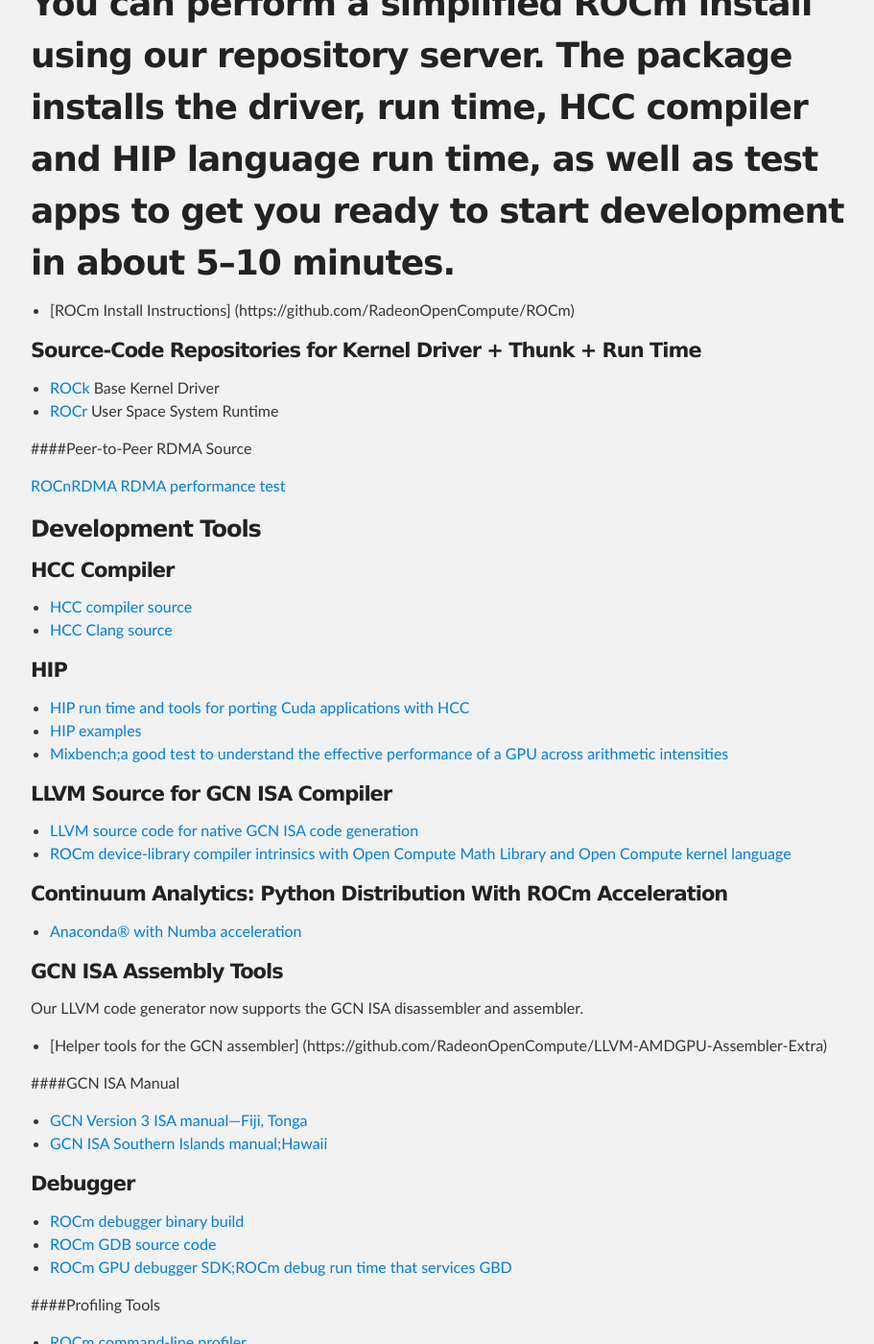
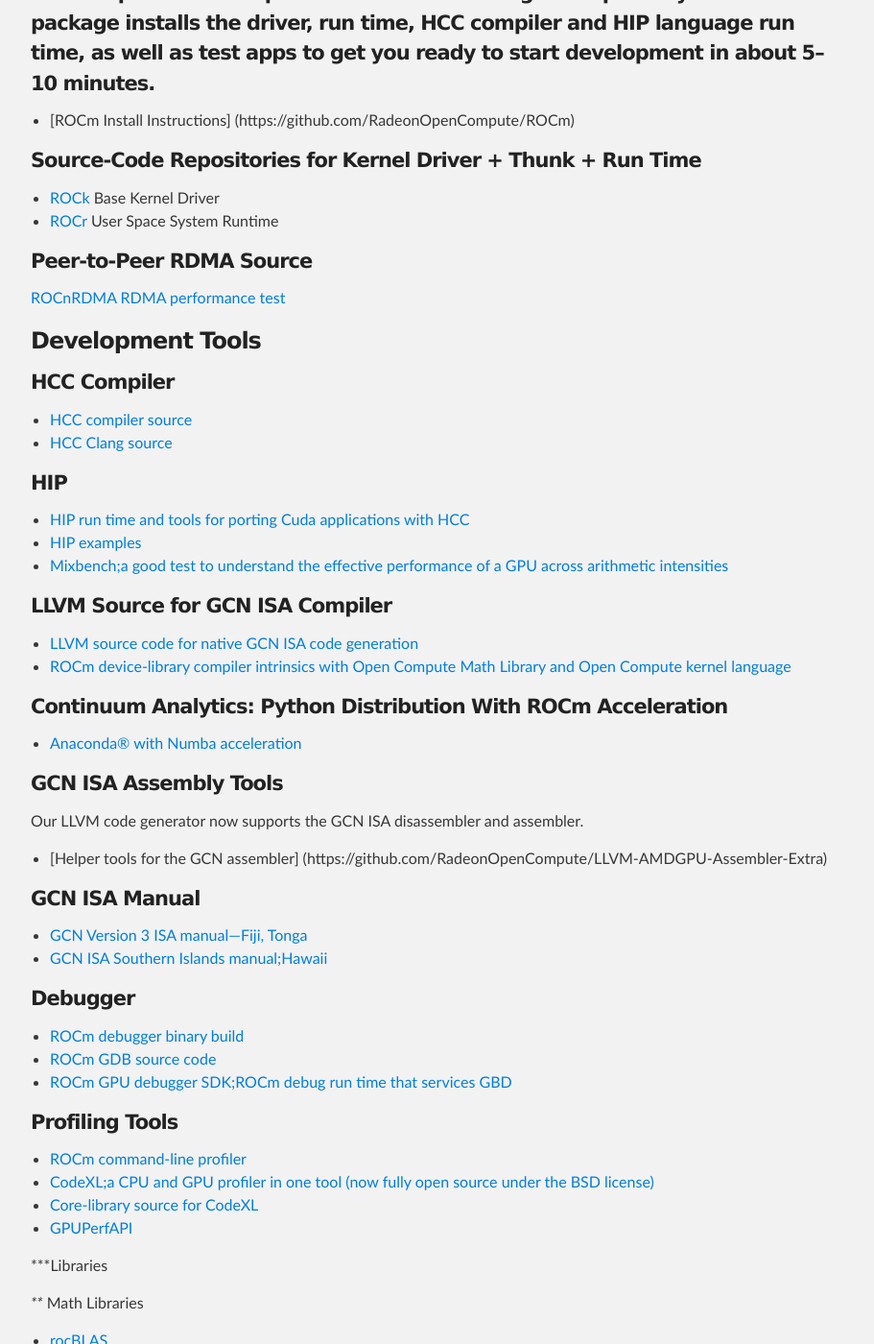
Before and after one commit to ROCm/ROCm.github.io, a Jekyll site: the page built from packages.md, in a window 1280 px wide and 1400 px high, scrolled down 376 px. Shown: the whole window at 96% size, without its empty margins (183-1094 px from the left). Built offline with Jekyll 4.4.1, drawn with Linux system fonts in a browser that asks for light colours.

```diff
--- a/packages.md
+++ b/packages.md
@@ -3,7 +3,7 @@ layout: default
 title: ROCm Optimized Applications and Libraries
 ---
 
-# You can perform a simplified ROCm install using our repository server. The package installs the driver, run time, HCC compiler and HIP language run time, as well as test apps to get you ready to start development in about 5&ndash;10 minutes.
+#### You can perform a simplified ROCm install using our repository server. The package installs the driver, run time, HCC compiler and HIP language run time, as well as test apps to get you ready to start development in about 5&ndash;10 minutes.
 * [ROCm Install Instructions] (https://github.com/RadeonOpenCompute/ROCm)
 
 
@@ -12,7 +12,7 @@ title: ROCm Optimized Applications and Libraries
 * [ROCk](https://github.com/RadeonOpenCompute/ROCK-Kernel-Driver) Base Kernel Driver
 * [ROCr](https://github.com/RadeonOpenCompute/ROCR-Runtime) User Space System Runtime
 
-####Peer-to-Peer RDMA Source
+#### Peer-to-Peer RDMA Source
 
 
 [ROCnRDMA](https://github.com/RadeonOpenCompute/ROCnRDMA)
@@ -48,7 +48,7 @@ Our LLVM code generator now supports the GCN ISA disassembler and assembler.
 
 * [Helper tools for the GCN assembler] (https://github.com/RadeonOpenCompute/LLVM-AMDGPU-Assembler-Extra)
 
-####GCN ISA Manual
+#### GCN ISA Manual
 
 
 * [GCN Version 3 ISA manual&mdash;Fiji, Tonga](http://amd-dev.wpengine.netdna-cdn.com/wordpress/media/2013/12/AMD_GCN3_Instruction_Set_Architecture_rev1.1.pdf)
@@ -60,7 +60,7 @@ Our LLVM code generator now supports the GCN ISA disassembler and assembler.
 * [ROCm GDB source code](https://github.com/RadeonOpenCompute/ROCm-GDB)
 * [ROCm GPU debugger SDK;ROCm debug run time that services GBD](https://github.com/RadeonOpenCompute/ROCm-GPUDebugSDK)
 
-####Profiling Tools
+#### Profiling Tools
 
 
 * [ROCm command-line profiler](https://github.com/RadeonOpenCompute/ROCm-Profiler)
@@ -70,7 +70,7 @@ Our LLVM code generator now supports the GCN ISA disassembler and assembler.
 
 ***Libraries
 
-****Math Libraries
+**** Math Libraries
 
 * [rocBLAS](https://github.com/ROCmSoftwarePlatform/rocBLAS)
 * [rocFFT](https://github.com/ROCmSoftwarePlatform/rocFFT)
```
